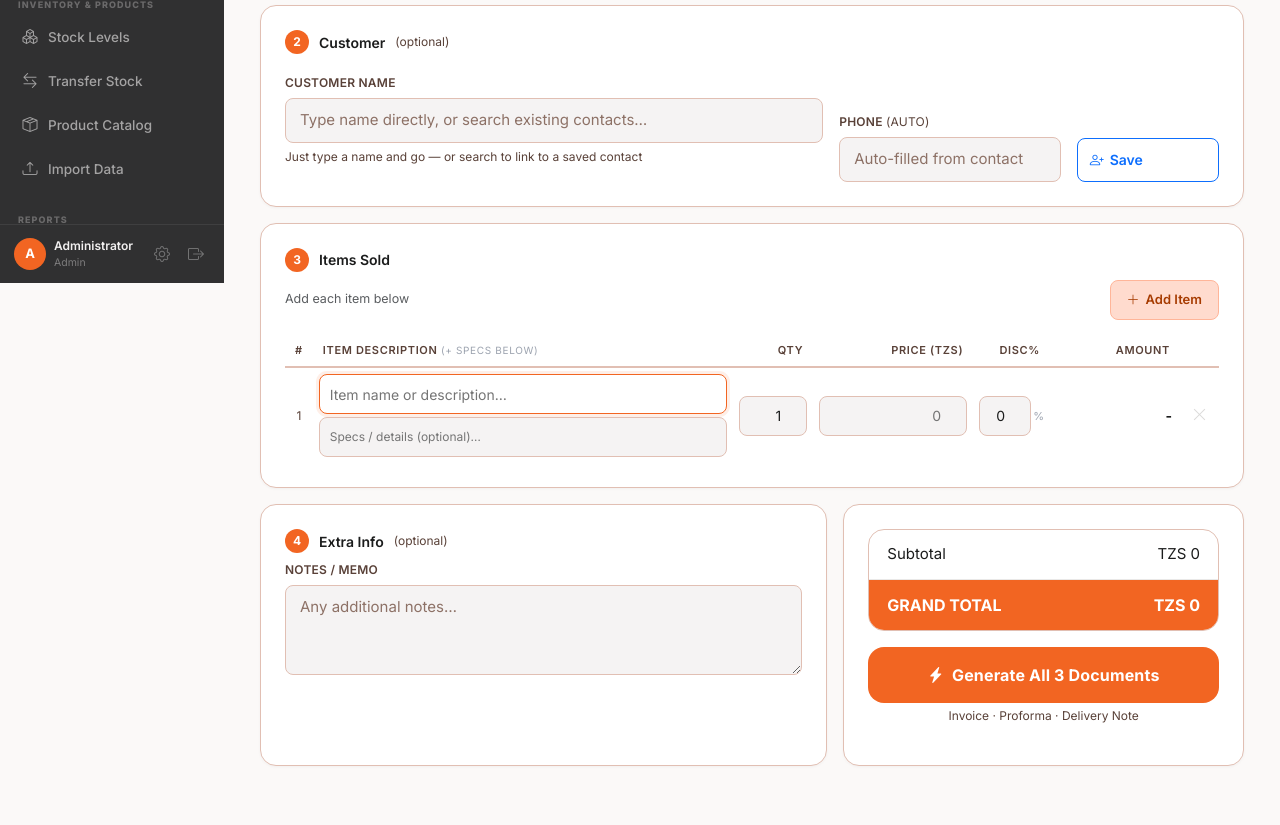
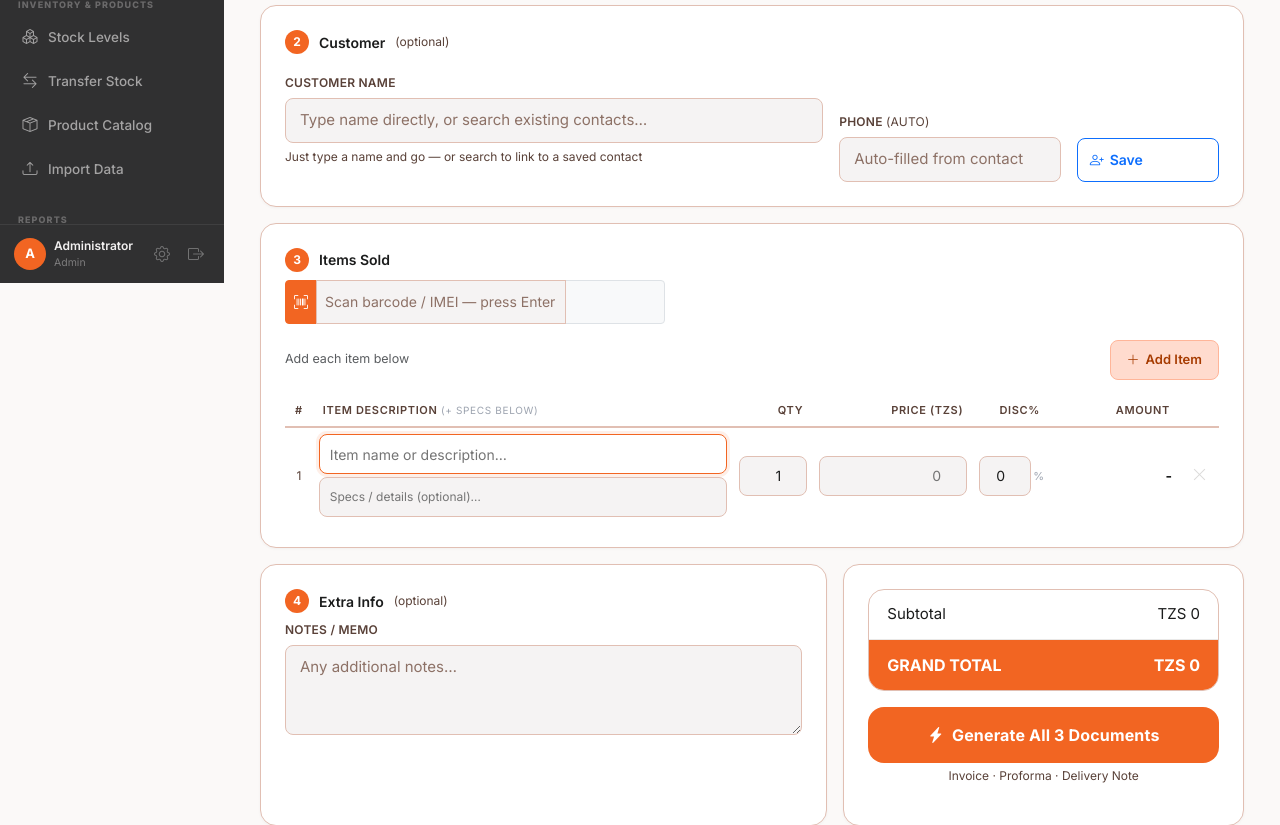
Before and after one commit to Seynation-Digital-LTD/sadakalawe, a Flask app: page /documents/new in a window 1280 px wide. Shown: the part 517-1342 px from the top of the page. Before the commit the page ends 1283 px from the top, so only its background shows below. Run offline with Flask 3, Linux system fonts and the light colour scheme; a user stored in the database is signed in; data comes from the database, SQL or seed files in the repository.

Commit message:
Add barcode/IMEI scan + offline indicator
- barcode column added to products table (auto-migrated on startup)
- Product search now matches on barcode alongside model/SKU/category
- Barcode field added to product form (new + edit)
- Scan bar in document creator: scan or type barcode, press Enter, product added as line item instantly
- /ping endpoint for health checks (no login required)
- Offline banner fixed to bottom of every page; polls every 8s, auto-reloads when server comes back

Co-Authored-By: Claude Sonnet 4.6 <noreply@anthropic.com>

```diff
--- a/app.py
+++ b/app.py
@@ -107,6 +107,11 @@ def create_app():
     def index():
         return redirect(url_for('reports.dashboard'))
 
+    @app.route('/ping')
+    def ping():
+        from flask import jsonify
+        return jsonify(ok=True)
+
     # ── Error handlers ─────────────────────────────────────────
     def _err(code, title, message, detail=None):
         try:
--- a/database.py
+++ b/database.py
@@ -281,6 +281,7 @@ def _run_migrations(db):
         "UPDATE branches SET address='Bondeni Street, Opposite Mega Complex, Arusha' WHERE short_code='ARU' AND address NOT LIKE '%Bondeni%'",
         "ALTER TABLE documents ADD COLUMN share_token TEXT",
         "ALTER TABLE products ADD COLUMN image_path TEXT",
+        "ALTER TABLE products ADD COLUMN barcode TEXT",
     ]
     for sql in migrations:
         try:
--- a/routes/products.py
+++ b/routes/products.py
@@ -129,8 +129,8 @@ def new():
         pid = execute_db("""
             INSERT INTO products
               (brand_category, category_id, subcategory_id, model, description,
-               price, cost_price, stock_count, sku)
-            VALUES (?,?,?,?,?,?,?,?,?)
+               price, cost_price, stock_count, sku, barcode)
+            VALUES (?,?,?,?,?,?,?,?,?,?)
         """, (
             brand_category,
             int(cat_id),
@@ -141,6 +141,7 @@ def new():
             float(request.form.get('cost_price', 0) or 0),
             int(request.form.get('stock_count', 0) or 0),
             request.form.get('sku', '').strip() or None,
+            request.form.get('barcode', '').strip() or None,
         ))
 
         # Handle image upload
@@ -213,7 +214,7 @@ def edit(product_id):
             UPDATE products SET
               brand_category=?, category_id=?, subcategory_id=?,
               model=?, description=?, price=?, cost_price=?, stock_count=?, sku=?,
-              is_active=?, image_path=?, updated_at=datetime('now','localtime')
+              barcode=?, is_active=?, image_path=?, updated_at=datetime('now','localtime')
             WHERE id=?
         """, (
             brand_category,
@@ -225,6 +226,7 @@ def edit(product_id):
             float(request.form.get('cost_price', 0) or 0),
             int(request.form.get('stock_count', 0) or 0),
             request.form.get('sku', '').strip() or None,
+            request.form.get('barcode', '').strip() or None,
             is_active,
             new_image_path,
             product_id,
@@ -285,8 +287,8 @@ def search():
         LEFT JOIN product_subcategories ps ON p.subcategory_id = ps.id
         WHERE p.is_active=1
           AND (p.model LIKE ? OR p.description LIKE ? OR p.sku LIKE ?
-               OR pc.name LIKE ? OR ps.name LIKE ?)
+               OR pc.name LIKE ? OR ps.name LIKE ? OR p.barcode LIKE ?)
         ORDER BY pc.sort_order, ps.sort_order, p.model
         LIMIT 25
-    """, (f'%{q}%',) * 5)
+    """, (f'%{q}%',) * 6)
     return jsonify([dict(r) for r in rows])
--- a/static/js/main.js
+++ b/static/js/main.js
@@ -242,4 +242,8 @@ document.addEventListener('DOMContentLoaded', () => {
   }
 
   if (typeof recalcOnce !== 'undefined' && recalcOnce) recalc();
+
+  // Expose for barcode scan handler
+  window._addDocRow = addRow;
+  window._docRowSearchProducts = searchProducts;
 });
--- a/templates/base.html
+++ b/templates/base.html
@@ -162,10 +162,70 @@
   toggle.addEventListener('click', () => sidebar.classList.contains('open') ? closeSidebar() : openSidebar());
   overlay.addEventListener('click', closeSidebar);
 
-  // Close sidebar when a nav link is clicked on mobile
   sidebar.querySelectorAll('.nav-link').forEach(a => a.addEventListener('click', closeSidebar));
 })();
 </script>
+
+<!-- Offline indicator -->
+<div id="offline-banner" style="
+  display:none;
+  position:fixed;bottom:0;left:0;right:0;z-index:9999;
+  background:#1f2937;color:#fff;
+  padding:10px 20px;
+  font-size:13px;font-weight:600;
+  display:none;align-items:center;justify-content:center;gap:10px;
+  border-top:3px solid #f59e0b;
+  box-shadow:0 -2px 12px rgba(0,0,0,.3);
+">
+  <i class="bi bi-wifi-off" style="font-size:16px;color:#f59e0b"></i>
+  <span>Server not responding — waiting to reconnect…</span>
+  <span id="offline-dot" style="
+    width:8px;height:8px;border-radius:50%;background:#f59e0b;
+    animation:pulse-dot 1.2s ease-in-out infinite;display:inline-block;
+  "></span>
+</div>
+<style>
+@keyframes pulse-dot {
+  0%,100% { opacity:1; transform:scale(1); }
+  50%      { opacity:.4; transform:scale(1.4); }
+}
+</style>
+<script>
+(function () {
+  const banner = document.getElementById('offline-banner');
+  let   wasOffline = false;
+  let   checkTimer;
+
+  async function checkServer() {
+    try {
+      const r = await fetch('/ping', { cache: 'no-store' });
+      if (r.ok) {
+        if (wasOffline) {
+          banner.style.display = 'none';
+          wasOffline = false;
+          // Auto-reload so any stale state is refreshed
+          location.reload();
+        }
+      } else {
+        showOffline();
+      }
+    } catch (_) {
+      showOffline();
+    }
+  }
+
+  function showOffline() {
+    if (!wasOffline) {
+      banner.style.display = 'flex';
+      wasOffline = true;
+    }
+  }
+
+  // Poll every 8 seconds
+  checkTimer = setInterval(checkServer, 8000);
+})();
+</script>
+
 {% block scripts %}{% endblock %}
 </body>
 </html>
--- a/templates/documents/new.html
+++ b/templates/documents/new.html
@@ -171,7 +171,21 @@
   <!-- ── Step 3: Items ── -->
   <div class="form-card mb-3">
     <div class="step-label"><span class="step-num">3</span> Items Sold</div>
-    <div class="items-header mt-2">
+
+    <!-- Barcode / IMEI scan -->
+    <div class="barcode-scan-wrap mt-2 mb-3">
+      <div class="input-group input-group-sm" style="max-width:380px">
+        <span class="input-group-text" style="background:var(--c-orange);color:#fff;border-color:var(--c-orange)">
+          <i class="bi bi-upc-scan"></i>
+        </span>
+        <input type="text" id="barcode-scan-input" class="form-control"
+               placeholder="Scan barcode / IMEI — press Enter to add item"
+               autocomplete="off" autocorrect="off" spellcheck="false">
+        <span id="barcode-scan-status" class="input-group-text text-muted" style="font-size:11px;min-width:100px"></span>
+      </div>
+    </div>
+
+    <div class="items-header">
       <span class="text-muted" style="font-size:12.5px">Add each item below</span>
       <button type="button" id="add-item-btn" class="btn-add-item">
         <i class="bi bi-plus-lg"></i> Add Item
@@ -361,4 +375,61 @@ const TODAY               = "{{ today if today else '' }}";
   });
 })();
 </script>
+
+<!-- Barcode / IMEI scan handler -->
+<script>
+(function () {
+  const scanInp    = document.getElementById('barcode-scan-input');
+  const scanStatus = document.getElementById('barcode-scan-status');
+  if (!scanInp) return;
+
+  function setStatus(msg, ok) {
+    scanStatus.textContent = msg;
+    scanStatus.style.color = ok === true ? '#16a34a' : ok === false ? '#dc2626' : '#6b7280';
+  }
+
+  scanInp.addEventListener('keydown', async function (e) {
+    if (e.key !== 'Enter') return;
+    e.preventDefault();
+    const q = scanInp.value.trim();
+    if (!q) return;
+
+    setStatus('Searching…', null);
+
+    try {
+      const res  = await fetch(PRODUCT_SEARCH_URL + '?q=' + encodeURIComponent(q));
+      const data = await res.json();
+
+      if (!data.length) {
+        setStatus('No product found', false);
+        return;
+      }
+
+      // Prefer exact barcode match; fall back to first result
+      let product = data.find(p => p.barcode && p.barcode.toLowerCase() === q.toLowerCase());
+      if (!product) product = data[0];
+
+      const catLabel = product.subcategory_name
+        ? `${product.category_name} › ${product.subcategory_name}`
+        : (product.category_name || '');
+      const desc = catLabel ? `${catLabel} — ${product.model}` : product.model;
+
+      if (window._addDocRow) {
+        window._addDocRow(desc, 1, product.price, '', 0, product.id);
+      }
+
+      setStatus('Added: ' + product.model, true);
+      scanInp.value = '';
+      setTimeout(() => setStatus('', null), 3000);
+    } catch (err) {
+      setStatus('Error — try again', false);
+    }
+  });
+
+  // Also clear status on typing
+  scanInp.addEventListener('input', () => {
+    if (!scanInp.value) setStatus('', null);
+  });
+})();
+</script>
 {% endblock %}
```
Also changed, not shown: templates/products/form.html (+13 -0 lines).
